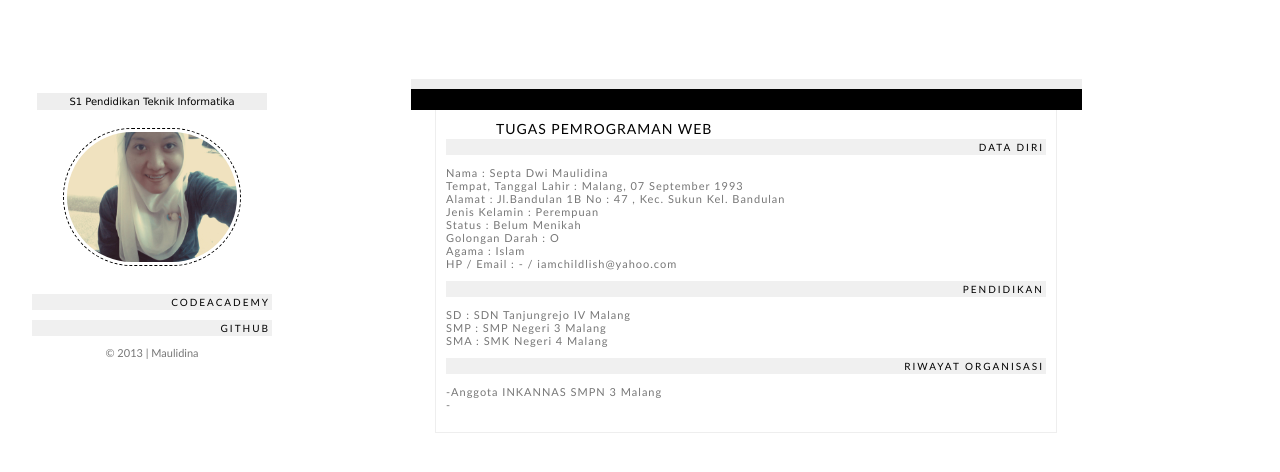
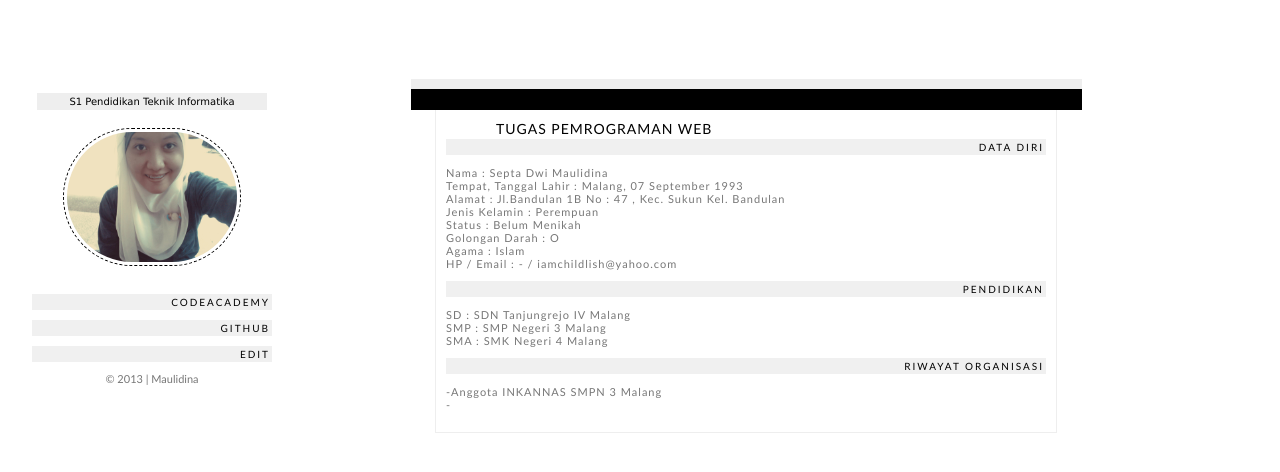
Before and after one commit to Naad/webpage, a plain HTML site: page index.html in a window 1280 px wide. Drawn offline with Linux system fonts and the light colour scheme.

Commit message:
Update index.html

```diff
--- a/index.html
+++ b/index.html
@@ -158,6 +158,7 @@ border:1px solid #eee;
 <!--Data pinggir-->
 <div class="h2"><font color="black"><a href="http://www.codecademy.com/users/maulidina">Codeacademy</a></font></div>
 <div class="h2"><font color="black"><a href="https://github.com/Naad">github</a></font></div>
+<div class="h2"><font color="black"><a href='formedit.html'>Edit</a></font></div>
 <!--Bawah-->
 <div class="footer">&#169; 2013 | Maulidina</div>
 </body>
```
